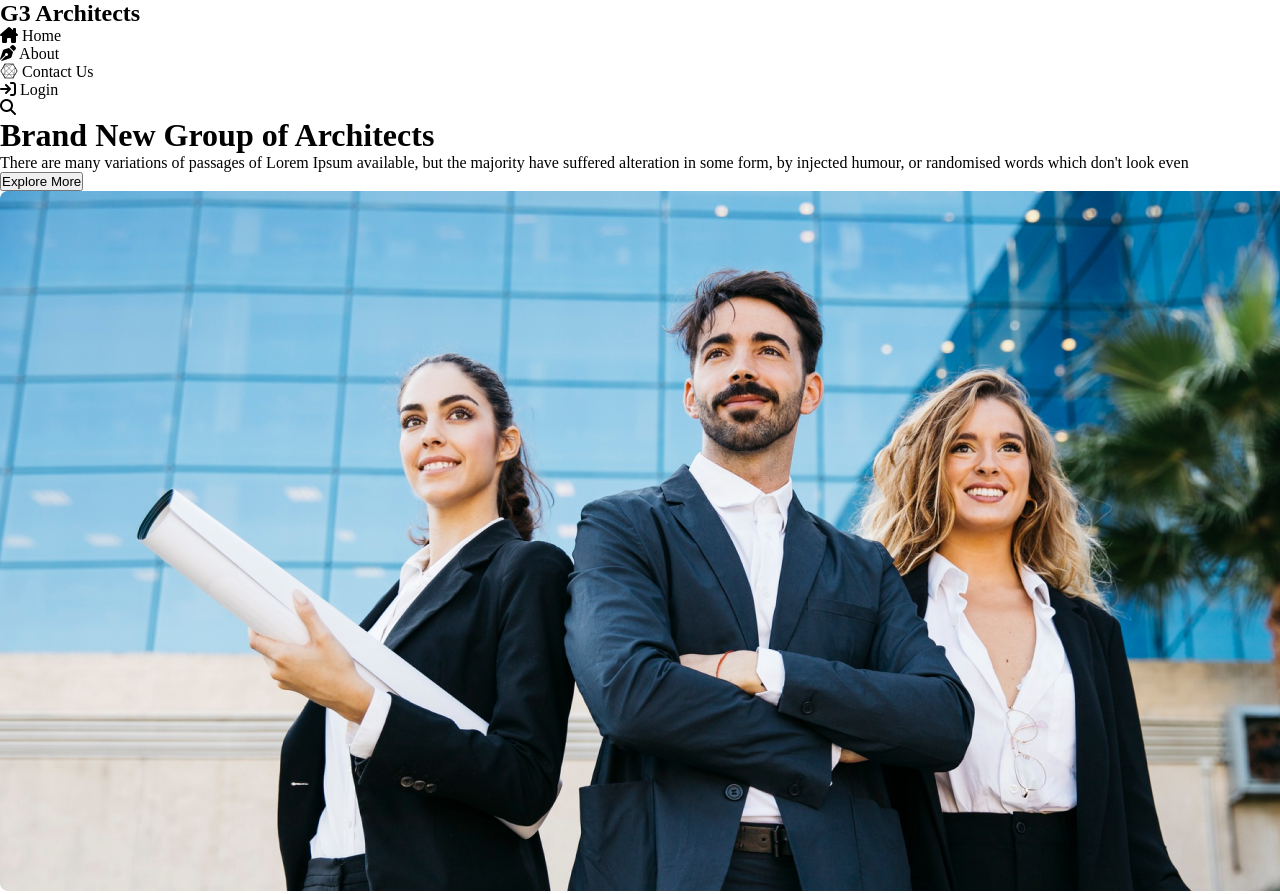
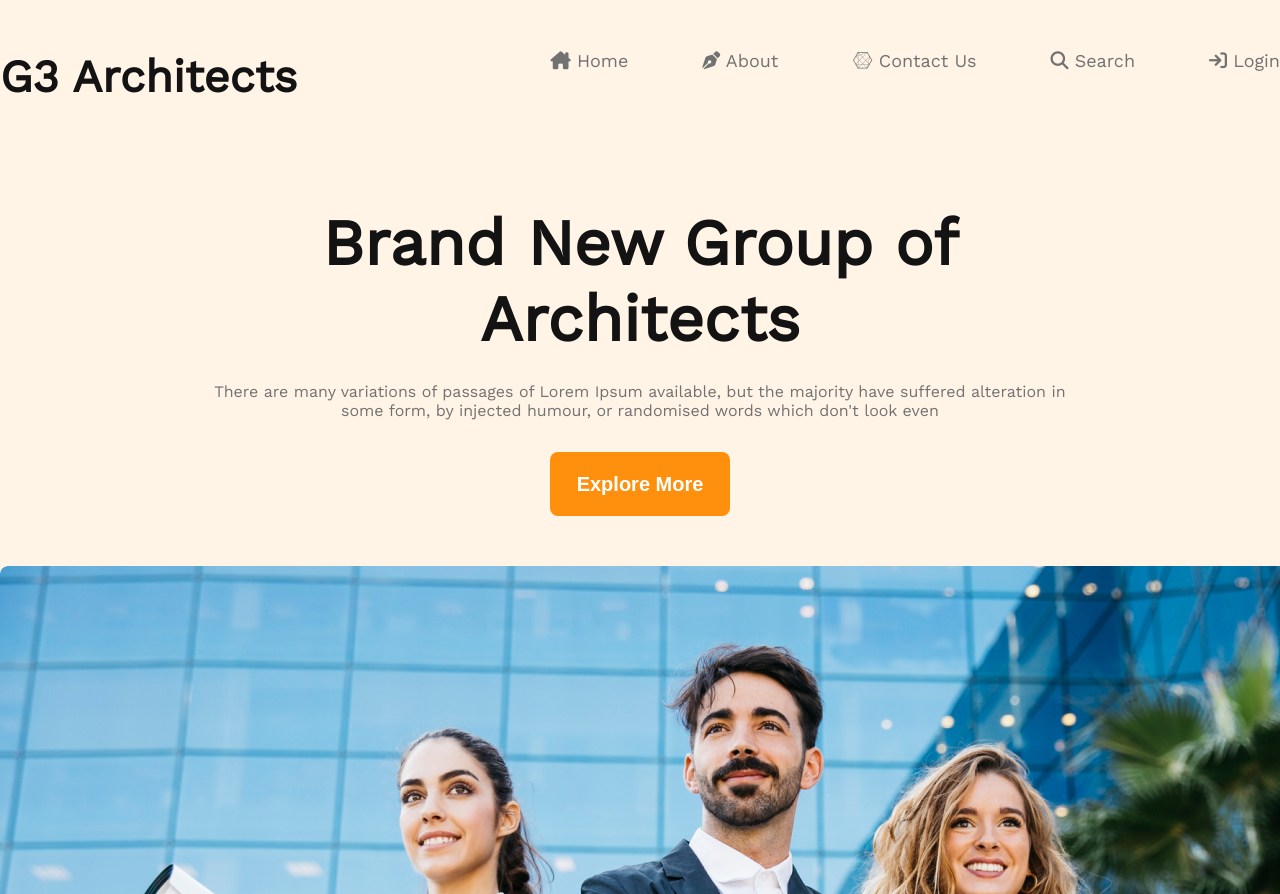
Before and after one commit to AhasanulAlam/my-g3-architects, a plain HTML site: page index.html in a window 1280 px wide. Shown: the top 894 px of the page. Drawn offline with nearby package versions, Linux system fonts and the light colour scheme.

Commit message:
header style update

```diff
--- a/index.html
+++ b/index.html
@@ -26,8 +26,8 @@
                 <li><span><i class="fa-solid fa-house-chimney"></i></span> Home</li>
                 <li><span><i class="fa-solid fa-pen-nib"></i></span> About</li>
                 <li><span><i class="fa-brands fa-connectdevelop"></i></span> Contact Us</li>
+                <li><span><i class="fa-solid fa-magnifying-glass"></i></span> Search</li>
                 <li><span><i class="fa-solid fa-arrow-right-to-bracket"></i></span> Login</li>
-                <li><span><i class="fa-solid fa-magnifying-glass"></i></span></li>
             </ul>
         </nav>
 
@@ -35,11 +35,10 @@
             <h1 class="banner_title">Brand New Group of Architects</h1>
             <p class="banner_description">There are many variations of passages of Lorem Ipsum available, but the majority have suffered alteration in some form, by injected humour, or randomised words which don't look even</p>
             <button class="primary_btn">Explore More</button>
-            <div class="banner_image">
-                <img src="images/banner.png" alt="">
-            </div>
         </div>
-
+        <div class="banner_image container">
+            <img src="images/banner.png" alt="">
+        </div>
     </header>
 
     <!-- Main Section Start -->
--- a/styles/myG3Architects.css
+++ b/styles/myG3Architects.css
@@ -11,9 +11,71 @@
     margin: 0;
     padding: 0;
 }
+body{
+    font-family: var(--font-primary);
+}
 
 .container{
     max-width: 1440px;
     width: 100%;
     margin: 0 auto;
 }
+
+/* header style  */
+header{
+    background-color: rgba(255, 144, 14, 0.1);;
+}
+nav{
+    display: flex;
+    justify-content: space-between;
+    padding-top: 50px;
+    text-align: center;
+}
+.nav_title{
+    font-weight: 700;
+    font-size: 45px;
+    color: var(--black-primary);
+    margin-bottom: 102px;
+}
+nav ul{
+    display: flex;
+    gap: 74px;
+    list-style: none;
+}
+nav ul > li{
+    font-weight: 500;
+    font-size: 18px;
+    color: var(--black-secondary);
+}
+/* Banner sthle */
+.banner{
+    text-align: center;
+    width: 862px;
+}
+.banner_title{
+    font-weight: 700;
+    font-size: 64px;
+    color: var(--black-primary);
+    margin-bottom: 25px;
+}
+.banner_description{
+    font-weight: 400;
+    font-size: 16px;
+    color: var(--black-secondary);
+    margin-bottom: 32px;
+}
+.primary_btn{
+    width: 180px;
+    height: 64px;
+    background-color: #FF900E;
+    border: none;
+    border-radius: 8px;
+    font-weight: 600;
+    font-size: 20px;
+    color: #FFFFFF;
+}
+.banner_image img{
+    margin-top: 50px;
+    border-radius: 8px;
+    margin-bottom: 45px;
+}
```
